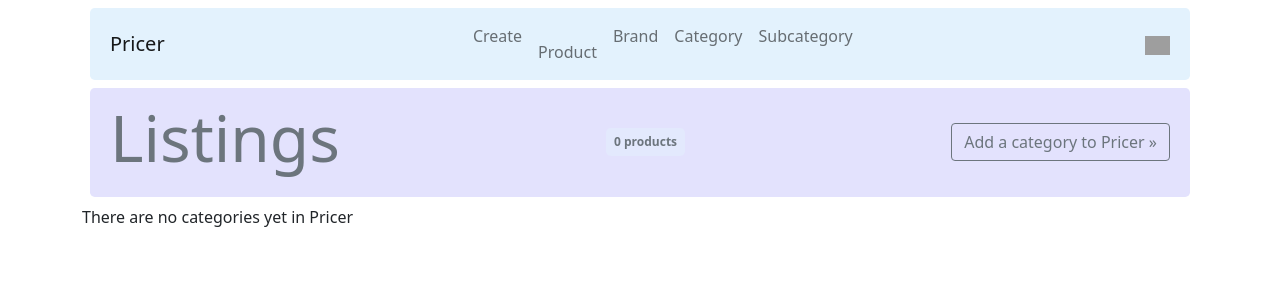
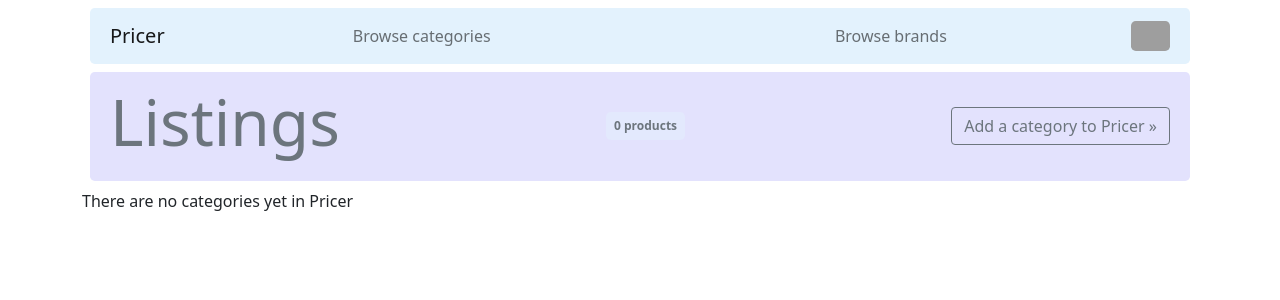
Before and after one commit to Inu-Oh/pricer, a Django app: page / in a window 1280 px wide. Shown: the top 300 px of the page. Run offline with Django 4.2, Linux system fonts and the light colour scheme; the visitor is signed in with stand-in values (Sample User, id 1); data that the repository does not hold is empty; some libraries are stand-ins or nearby versions; grey boxes are pictures that could not be loaded.

Commit message:
edited nav; tweaked category and product lists

```diff
--- a/cap/home/templates/base_menu.html
+++ b/cap/home/templates/base_menu.html
@@ -6,32 +6,30 @@
 <nav class="p-2 m-2 navbar navbar-expand-sm navbar-light bg-light rounded-3"
     style="background-color: #e3f2fd !important;">
     <div class="container-fluid">
-        <a class="navbar-brand" href="{% url 'prcr:main_list' %}">Pricer</a>
-        <ul class="navbar-nav">
-            {% url 'prcr:main_list' as x %}
-            {% if user.is_authenticated %}
-            <a class="nav-link" href="#">Create</p>
-            <li {% if request.get_full_path == x %}class="active"{% endif %}>
-                <a class="nav-link" href="{% url 'prcr:main_list' %}" role="button">Product</a>
+        {% url 'prcr:main_list' as x %}
+        <a class="navbar-brand" href="{{ x }}">Pricer</a>
+        <ul class="navbar-nav container-fluid d-flex justify-content-around align-items-center">
+{% comment %} {% if request.get_full_path == x %}class="active"{% endif %} {% endcomment %}
+            <li>
+                <a class="nav-link" href="{{ x }}" role="button">
+                    Browse categories
+                </a>
             </li>
             <li>
-                <a class="nav-link" href="{% url 'prcr:main_list' %}" role="button">Brand</a>
-            </li>
-            <li>
-                <a class="nav-link" href="{% url 'prcr:main_list' %}" role="button">Category</a>
-            </li>
-            <li>
-                <a class="nav-link" href="{% url 'prcr:main_list' %}" role="button">Subcategory</a>
+                <a class="nav-link" href="{% url 'prcr:main_list' %}" role="button">
+                    Browse brands</a>
             </li>
         </ul>
+        {% if user.is_authenticated %}
         <ul class="navbar-nav">
             <li class="nav-item dropdown">
                 <a class"nav-link dropdown-toggle" href="#" id="rightnavDropdown" role="button"
                     data-bs-toggle="dropdown" aria-expanded="false">
-                    <img style="width: 25px;" src="{{ user|gravatar:60}}" /><b class="caret"></b>
+                    <img style="width: 39px;" class="rounded-3"
+                        src="{{ user|gravatar:60}}" /><b class="caret"></b>
                 </a>
                 <ul class="dropdown-menu dropdown-menu-end" aria-labelledby="rightnavDropdown">
-                    <li><a class="dropdown-item" href="{% url 'logout' %}?next={% url 'prcr:main_list' %}">
+                    <li><a class="dropdown-item" href="{% url 'logout' %}?next={{ x }}">
                         Logout</a></li>
                 </ul>
             </li>
@@ -39,7 +37,7 @@
         {% else %}
         <ul class="navbar-nav">
             <li class="nav-item">
-                <a class="nav-link" href="{% url 'login' %}?next={% url 'prcr:main_list' %}">Login</a>
+                <a class="nav-link" href="{% url 'login' %}?next={{ x }}">Login</a>
             </li>
         </ul>
         {% endif %}
--- a/cap/prcr/templates/prcr/main_list.html
+++ b/cap/prcr/templates/prcr/main_list.html
@@ -31,9 +31,10 @@
                 {% if subcategory_list %}
                 {% for subcategory in subcategory_list %}
                     {% if subcategory.category.id == category.id %}
-                    <li style="list-style-type: none;">
+                    <li style="list-style-type: none; width: 90%;">
                         <a href="{% url 'prcr:product_list' subcategory.id %}"
-                        class="btn btn-sm btn-outline-primary mb-1">
+                        style="width: 100%; text-align: left;"
+                        class="btn btn-sm btn-outline-dark mb-1">
                         {{ subcategory.subcategory }}</a>
                     </li>
                     {% endif %}
```
Also changed, not shown: cap/prcr/templates/prcr/product_list.html (+11 -6 lines).
